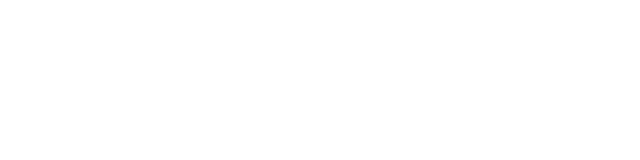
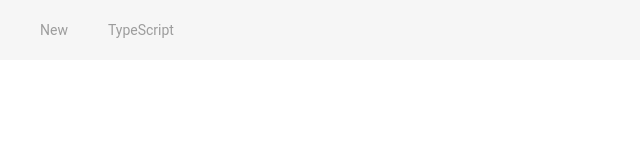
Before and after one commit to PirskiyMI/bookstore, a React (Vite) app: page / in a window 1280 px wide. Shown: the top 160 px of the page, without its empty margins (0-640 px from the left). Built offline with nearby package versions, Linux system fonts and the light colour scheme.

Commit message:
feature-12: added NavMenu layout

```diff
--- a/src/app/layout/AppLayout.tsx
+++ b/src/app/layout/AppLayout.tsx
@@ -3,6 +3,7 @@
 
 import { useAppDispatch } from 'shared/lib/hooks';
 import { clientTypeActions } from 'shared/model/slices';
+import { NavMenu } from 'widgets/NavMenu';
 
 export const AppLayout: FC = () => {
    const { setClientType } = clientTypeActions;
@@ -14,6 +15,7 @@
 
    return (
       <div>
+         <NavMenu />
          <main>
             <Outlet />
          </main>
--- /dev/null
+++ b/src/widgets/NavMenu/index.ts
@@ -0,0 +1 @@
+export * from './ui';
--- /dev/null
+++ b/src/widgets/NavMenu/ui/NavMenu.tsx
@@ -0,0 +1,31 @@
+import { FC } from 'react';
+import { Link } from 'react-router-dom';
+
+import styles from './NevMenu.module.scss';
+
+export const NavMenu: FC = () => {
+   return (
+      <nav className={styles.nav}>
+         <div className={`${styles.nav__container} container`}>
+            <NavList />
+         </div>
+      </nav>
+   );
+};
+
+const NavList: FC = () => {
+   return (
+      <ul className={styles.nav__list}>
+         <li className={styles.nav__item}>
+            <Link to="#" className={styles.nav__link}>
+               New
+            </Link>
+         </li>
+         <li className={styles.nav__item}>
+            <Link to="#" className={styles.nav__link}>
+               TypeScript
+            </Link>
+         </li>
+      </ul>
+   );
+};
--- /dev/null
+++ b/src/widgets/NavMenu/ui/NevMenu.module.scss
@@ -0,0 +1,34 @@
+.nav {
+   padding: 20px 0;
+   background-color: rgba(var(--color-gray), 0.06);
+   &__list {
+      display: flex;
+      gap: 40px;
+   }
+   &__item {
+      color: rgba(var(--color-gray), 0.6);
+   }
+   &__link {
+      padding-bottom: 10px;
+      position: relative;
+      transition: color ease-in-out 0.2s;
+   }
+   &__link::after {
+      content: '';
+      position: absolute;
+      bottom: 0;
+      left: 0;
+      width: 0;
+      height: 2px;
+      background-color: rgb(var(--color-accent));
+      transition: width ease-in-out 0.2s;
+   }
+   @media (any-hover: hover) {
+      &__link:hover {
+         color: rgb(var(--color-accent));
+         &::after {
+            width: 100%;
+         }
+      }
+   }
+}
--- /dev/null
+++ b/src/widgets/NavMenu/ui/index.ts
@@ -0,0 +1 @@
+export { NavMenu } from './NavMenu';
```
Also changed, not shown: src/widgets/NavMenu/constants/linkList.ts (added, +13 -0 lines).
